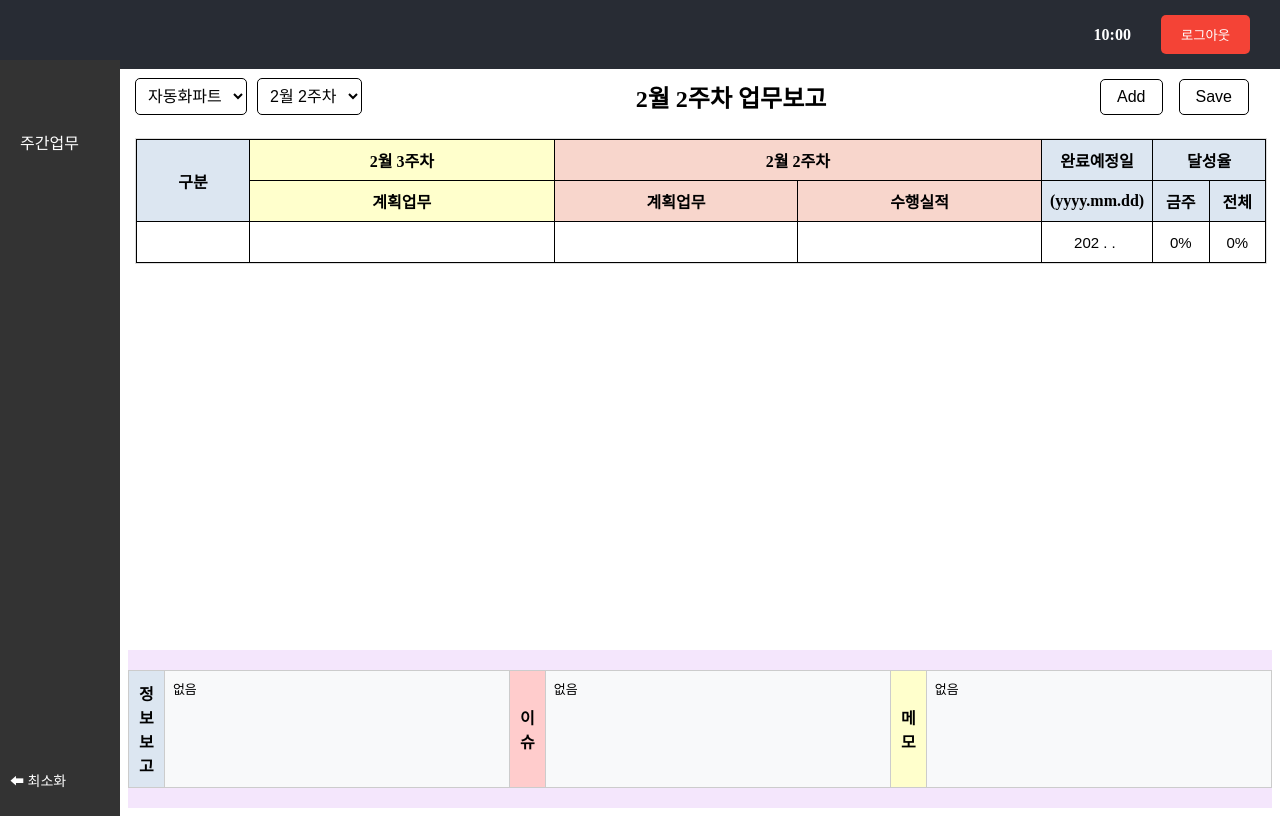
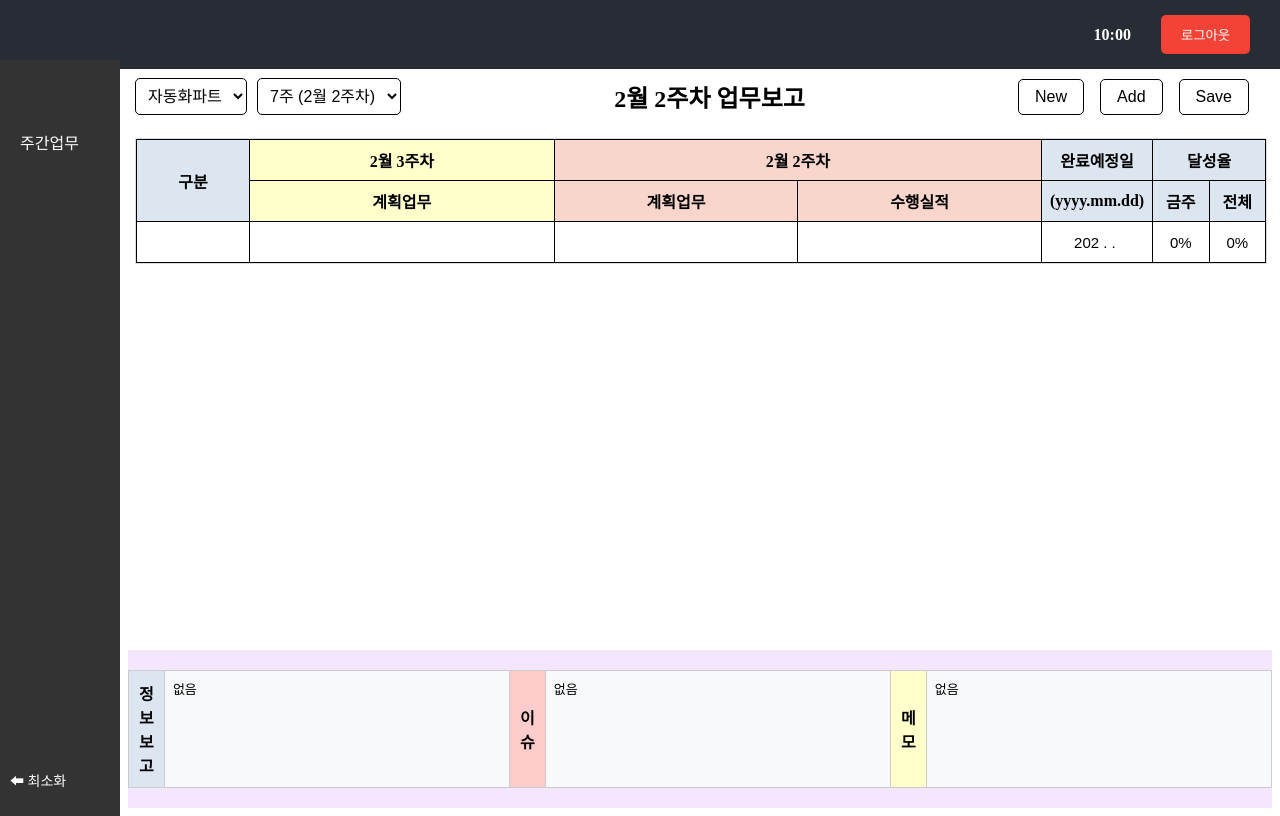
Before and after one commit to xellosPark/Weekly-Report, a React (Create React App) app in the folder client-app/: page /DashBoard in a window 1280 px wide. Built offline with nearby package versions, Linux system fonts and the light colour scheme; sample sign-in values are in the browser's storage.

Commit message:
ux / ui 완료료

```diff
--- a/client-app/src/pages/MainPage/MainPage.tsx
+++ b/client-app/src/pages/MainPage/MainPage.tsx
@@ -11,6 +11,12 @@ const MainPage: React.FC = () => {
   const [currentWeek, setCurrentWeek] = useState<number | null>(null); // 현재 주차 저장
   const [previousWeek, setPreviousWeek] = useState<number | null>(null); // 이전 주차 저장
   const [recentWeeks, setRecentWeeks] = useState<(number | string)[]>([]); // 최근 6주 저장
+  const [nextWeek, setNextWeek] = useState<number | null>(null); // 추가할 수 있는 주차 저장장
+  const [selectedWeek, setSelectedWeek] = useState<number | null>(null); // 선택한 주차 저장장
+  const [currentYear, setCurrentYear] = useState<number>(
+    new Date().getFullYear()
+  );
+  const [nextWeekCheck, setNextWeekCheck] = useState<number | null>(null); // 추가할 수 있는 주차 저장장
 
   // 파트 선택 드롭다운 데이터
   const parts = ["자동화파트", "로봇파트", "팀장"];
@@ -86,7 +92,7 @@ const MainPage: React.FC = () => {
   };
 
   // 테스트 실행
-  console.log(getWeekNumber(new Date())); // 현재 주차 출력
+  //console.log(getWeekNumber(new Date())); // 현재 주차 출력
 
   // 특정 주차가 몇 월 몇 주인지 계산하는 함수
   const getMonthWeekLabel = (weekNumber: number): string => {
@@ -98,35 +104,54 @@ const MainPage: React.FC = () => {
     const month: number = targetDate.getMonth() + 1; // 월 (0부터 시작이므로 +1)
     const weekOfMonth: number = Math.ceil(targetDate.getDate() / 7); // 해당 월의 몇 번째 주인지 계산
 
+    // ✅ 변환 과정 디버깅 로그 추가
+    // console.log(`🟢 변환 과정 - 입력 주차: ${weekNumber}`);
+    // console.log(`📆 기준 날짜: ${targetDate.toISOString().split("T")[0]}`);
+    // console.log(`✅ 변환된 월: ${month}, 변환된 주차: ${weekOfMonth}`);
+    // console.log(`🎯 최종 결과: ${month}월 ${weekOfMonth}주차`);
+
     return `${month}월 ${weekOfMonth}주차`;
   };
 
+  // ✅ 기존 `useEffect` 업데이트: 새로운 주차가 드롭다운에 반영되도록 변경
   useEffect(() => {
-    const weekNow: number = getWeekNumber(new Date()); // 현재 주차 계산
+    const dateNow = new Date();
+    const weekNow = getWeekNumber(dateNow);
+    const yearNow = dateNow.getFullYear();
+
+    console.log("📅 현재 날짜:", dateNow);
+    console.log("📆 현재 주차 (weekNow):", weekNow);
+
+    if (yearNow !== currentYear) {
+      // ✅ 연도 변경 시 48~52주차 + 새로운 1주차 유지
+      setCurrentYear(yearNow);
+      setRecentWeeks([48, 49, 50, 51, 52, 1]);
+    } else {
+      // ✅ 최근 6주 유지 + 새로 추가된 주차 포함
+      setRecentWeeks((prevWeeks) => {
+        const last6Weeks = [];
+        for (let i = 5; i >= 0; i--) {
+          let weekNum = weekNow - i;
+          if (weekNum <= 0) weekNum += 52; // ✅ 1주차 이전이면 52주차로 변환
+          last6Weeks.push(weekNum);
+        }
+        return [...new Set([...last6Weeks, ...prevWeeks])]; // ✅ 중복 방지
+      });
+    }
+
     setCurrentWeek(weekNow);
-    setPreviousWeek(weekNow > 1 ? weekNow + 1 : null); // 이전 주차 설정 (1주차일 경우 null)
+    setSelectedWeek(weekNow);
+    checkNextWeekAvailable();
+  }, []);
 
-    // 현재 주차 기준으로 최근 6주 찾기 (숫자가 아닌 "2월 3주차" 형식으로 변환)
-    const last6Weeks: string[] = weeks
-      .filter((week) => week <= weekNow) // 현재 주차 이하만 필터링
-      .slice(-6) // 최근 6주 선택
-      .map((week) => getMonthWeekLabel(week)); // 숫자를 "X월 Y주차" 형식으로 변환
-
-    setRecentWeeks(last6Weeks); // 변환된 최근 6주를 저장
-  }, [weeks]);
-
-  // 주차 드롭다운 데이터
-  const sixweeks = recentWeeks;
-
-  // // 주차 드롭다운 데이터
-  // const weeks = [
-  //   "2025년 1월 1주차",
-  //   "2025년 1월 2주차",
-  //   "2025년 1월 3주차",
-  //   "2025년 1월 4주차",
-  //   "2025년 2월 1주차",
-  //   "2025년 2월 2주차",
-  // ];
+  // 🔹 `selectedWeek` 변경 시 `previousWeek`, `nextWeek` 업데이트
+  useEffect(() => {
+    if (selectedWeek !== null) {
+      setCurrentWeek(selectedWeek);
+      setPreviousWeek(selectedWeek > 1 ? selectedWeek - 1 : 52);
+      setNextWeek(selectedWeek < 52 ? selectedWeek + 1 : 1);
+    }
+  }, [selectedWeek]);
 
   // 정보보고, 이슈, 메모 입력 변경 핸들러
   const handleInputChange = (
@@ -153,23 +178,56 @@ const MainPage: React.FC = () => {
     }
   };
 
-  // "2월 1주차" 형식에서 주차 숫자로 변환하는 함수
-  const parseWeekLabelToNumber = (label: string): number | null => {
-    const match = label.match(/\d+/g); // 숫자만 추출 (예: ["2", "1"] for "2월 1주차")
-    return match && match.length === 2
-      ? (parseInt(match[0]) - 1) * 4 + parseInt(match[1])
-      : null;
+  // ✅ 다음 주차를 생성할 수 있는지 확인하는 함수
+  const checkNextWeekAvailable = () => {
+    const today = new Date();
+    const dayOfWeek = today.getDay(); // 0: 일요일 ~ 6: 토요일
+    if (dayOfWeek === 1) {
+      setNextWeekCheck(currentWeek! + 1);
+    } else {
+      setNextWeekCheck(null);
+    }
   };
 
-  // 드롭다운 변경 시 주차 업데이트
-  const handleWeekChange = (event: React.ChangeEvent<HTMLSelectElement>) => {
-    const selectedLabel = event.target.value;
-    const selectedWeek = parseWeekLabelToNumber(selectedLabel);
+  // ✅ 새로운 주차 추가하는 함수
+  const handleNewSheet = () => {
+    const dateNow = new Date();
+    const weekNow = getWeekNumber(dateNow);
+    console.log("🔹 실제 주차:", weekNow);
 
-    if (selectedWeek !== null) {
-      setCurrentWeek(selectedWeek); // 선택한 주차 업데이트
-      setPreviousWeek(selectedWeek + 1); // 선택한 주차 + 1 업데이트
-    }
+    const nextWeek: number = weekNow < 52 ? weekNow + 1 : 1; // 52주차 이후면 1주차로 순환
+
+    console.log("🔹 다음 추가 가능한 주차:", nextWeek);
+
+    // ✅ `nextWeek`가 이미 추가되지 않았을 경우에만 추가
+    setRecentWeeks((prevWeeks) => {
+      const updatedWeeks = prevWeeks.map((week) => Number(week)); // `number[]` 변환
+
+      if (!updatedWeeks.includes(nextWeek)) {
+        console.log("✅ 새로운 주차 추가됨:", nextWeek);
+        return [...prevWeeks, nextWeek]; // ✅ 맨 아래에 추가
+      } else {
+        console.log("⚠️ 이미 추가된 주차입니다.");
+        alert("이미 추가된 주차입니다.");
+        return prevWeeks; // 변경 없음
+      }
+    });
+
+    // ✅ 드롭다운 선택값을 `nextWeek`로 변경
+    setSelectedWeek(nextWeek);
+
+    // ✅ `reportData` 초기화: 테이블을 기본 값으로 유지
+    setReportData([
+      {
+        category: "",
+        weeklyPlan: ``,
+        prevPlan: ``,
+        prevResult: "",
+        completion: "202 . . ",
+        progress: "0%",
+        allprogress: "0%",
+      },
+    ]);
   };
 
   return (
@@ -193,12 +251,14 @@ const MainPage: React.FC = () => {
 
             <select
               className={styles.dropdown}
-              value={currentWeek !== null ? getMonthWeekLabel(currentWeek) : ""}
-              onChange={handleWeekChange}
+              value={selectedWeek || ""}
+              onChange={(e: React.ChangeEvent<HTMLSelectElement>) =>
+                setSelectedWeek(Number(e.target.value))
+              }
             >
-              {sixweeks.map((week, index) => (
+              {recentWeeks.map((week, index) => (
                 <option key={index} value={week}>
-                  {week}
+                  {`${week}주 (${getMonthWeekLabel(Number(week))})`}
                 </option>
               ))}
             </select>
@@ -211,6 +271,10 @@ const MainPage: React.FC = () => {
           </h3>
 
           <div>
+            {/* 행 추가 버튼 */}
+            <button className={styles.addButton} onClick={handleNewSheet}>
+              New
+            </button>
             {/* 행 추가 버튼 */}
             <button className={styles.addButton} onClick={handleAddRow}>
               Add
@@ -229,7 +293,7 @@ const MainPage: React.FC = () => {
                   구분
                 </th>
                 <th colSpan={1} className={styles.weeklyReport}>
-                  {previousWeek !== null ? getMonthWeekLabel(previousWeek) : ""}
+                  {nextWeek !== null ? getMonthWeekLabel(nextWeek) : ""}
                 </th>
                 <th colSpan={2} className={styles.prevWeek}>
                   {currentWeek !== null ? getMonthWeekLabel(currentWeek) : ""}
```
